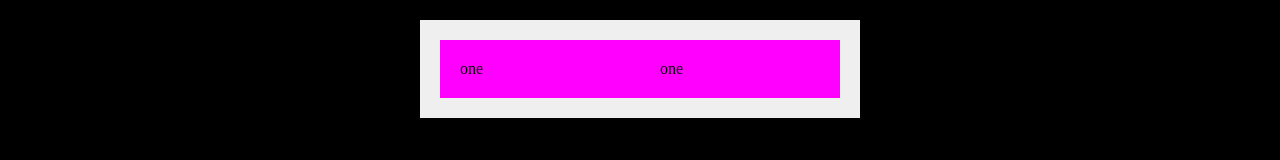
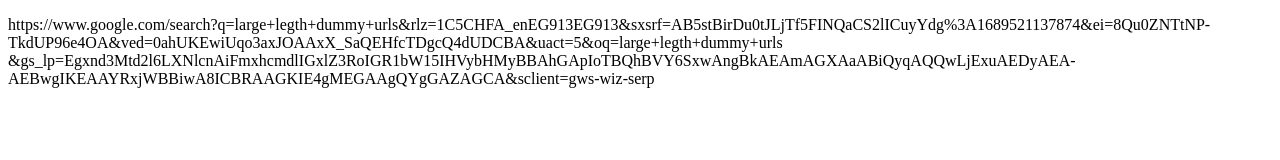
Before and after one commit to mk-hassan/Web-development-learning, a plain HTML site: page index.html in a window 1280 px wide. Drawn offline with Linux system fonts and the light colour scheme.

Commit message:
adding week3 summary

```diff
--- a/index.html
+++ b/index.html
@@ -3,12 +3,16 @@
   <head>
     <meta charset="UTF-8" />
     <title>CSS</title>
-    <link rel="stylesheet" href="style.css" />
+    <!-- <link rel="stylesheet" href="style.css" /> -->
+    <style>
+      p {
+        /* width: 600px; */
+      }
+    </style>
   </head>
   <body>
-    <div class="parent">
-      <div class="one"> one </div>
-      <div class="one"> one </div>
-    </div>
+    <p>
+      https://www.google.com/search<wbr>?q=large+legth+dummy+urls<wbr>&rlz=1C5CHFA_enEG913EG913<wbr>&sxsrf=AB5stBirDu0tJLjTf5FINQaCS2lICuyYdg%3A1689521137874&ei=8Qu0ZNTtNP-TkdUP96e4OA<wbr>&ved=0ahUKEwiUqo3axJOAAxX_SaQEHfcTDgcQ4dUDCBA&uact=5<wbr>&oq=large+legth+dummy+urls<wbr>&gs_lp=Egxnd3Mtd2l6LXNlcnAiFmxhcmdlIGxlZ3RoIGR1bW15IHVybHMyBBAhGApIoTBQhBVY6SxwAngBkAEAmAGXAaABiQyqAQQwLjExuAEDyAEA-AEBwgIKEAAYRxjWBBiwA8ICBRAAGKIE4gMEGAAgQYgGAZAGCA&sclient=gws-wiz-serp
+    </p>
   </body>
 </html>
```
Also changed, not shown: HTML Course/Week 3 Training Tasks/README.md (added).
